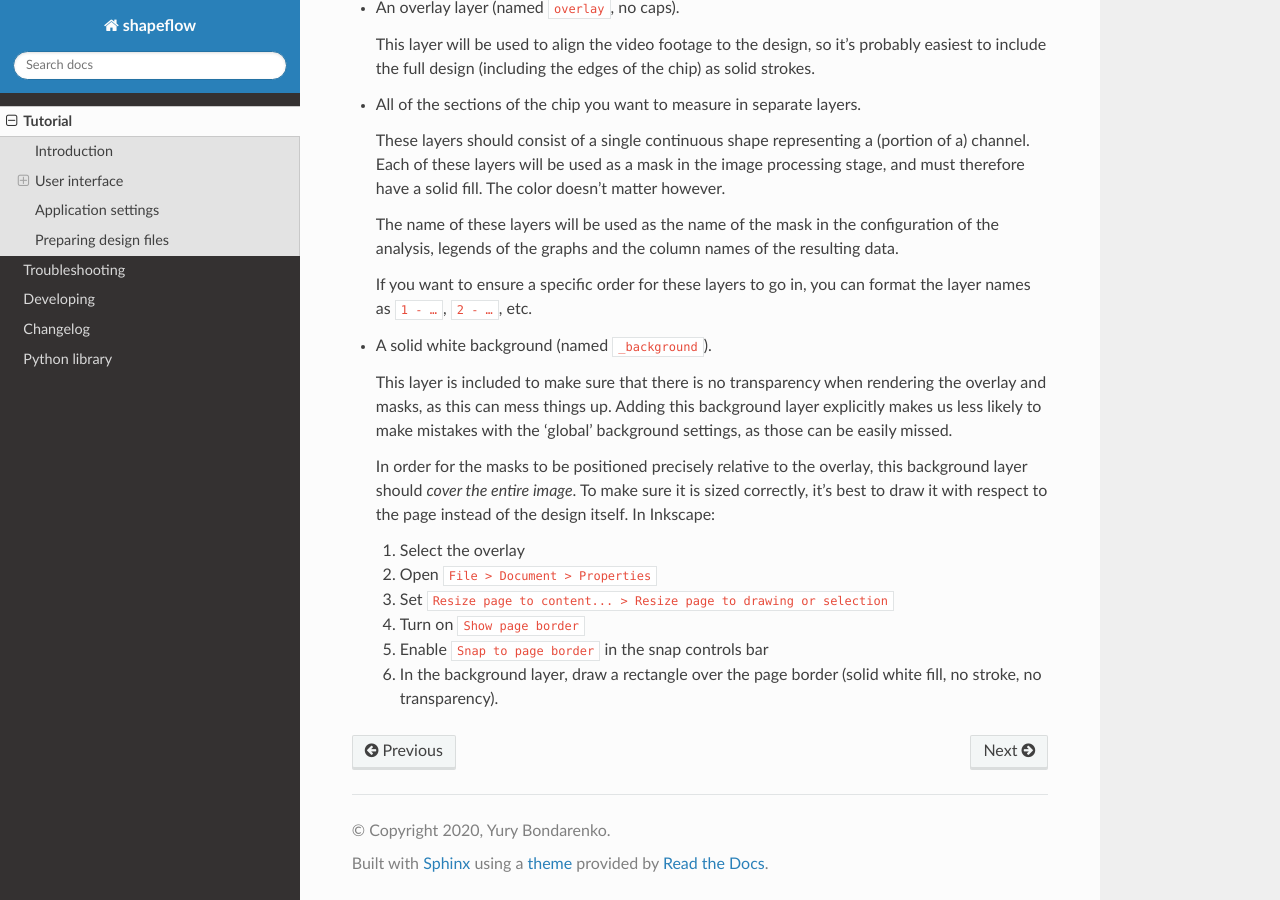
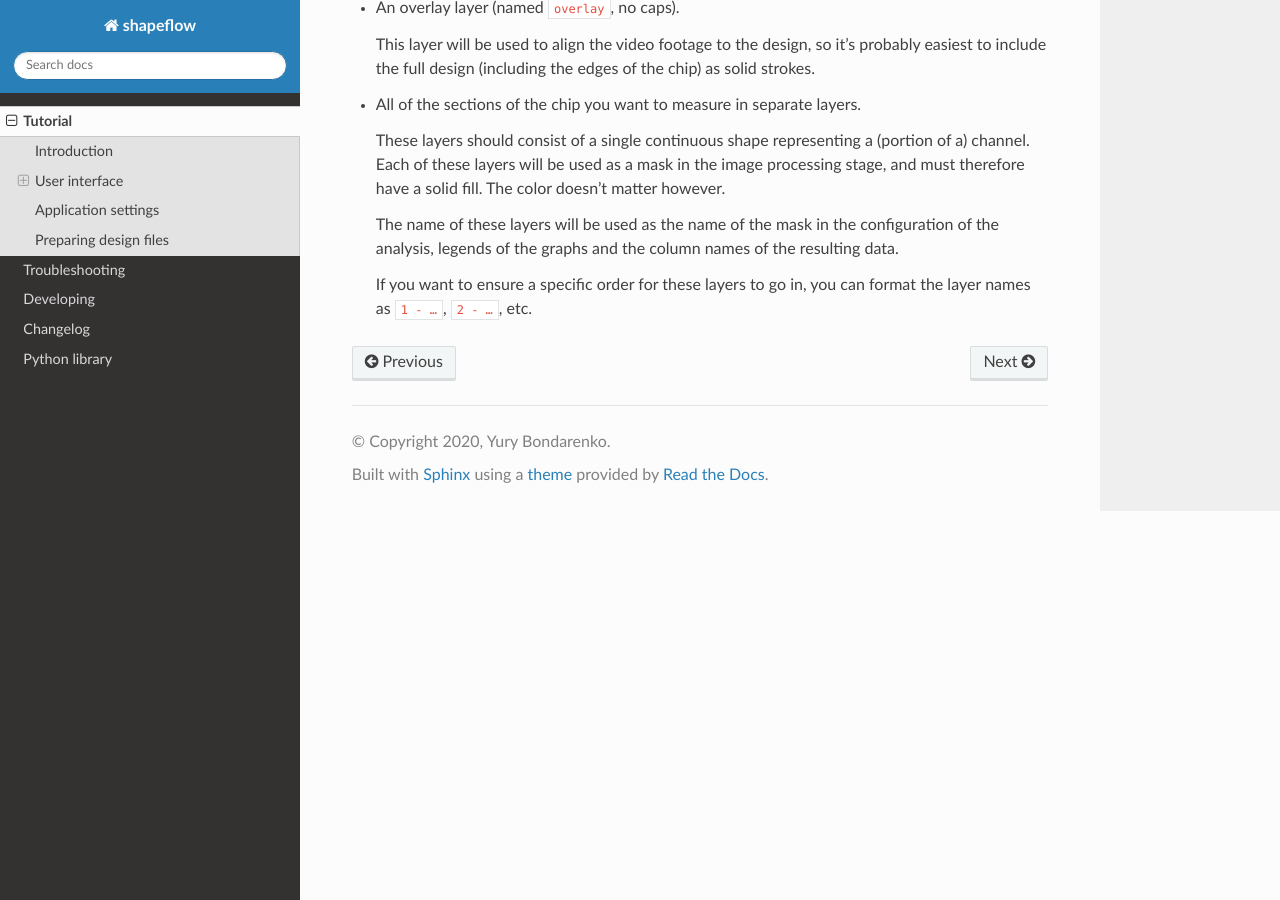
Before and after one commit to ybnd/shapeflow, a Sphinx documentation site: the page built from docs/source/tutorial.rst, in a window 1280 px wide and 900 px high, scrolled down 8960 px. Built offline with Sphinx 7.4.7 and the Read the Docs theme 2.0.0, drawn with Linux system fonts in a browser that asks for light colours.

Commit message:
Update documentation

```diff
--- a/docs/source/tutorial.rst
+++ b/docs/source/tutorial.rst
@@ -328,36 +328,3 @@ The design file should be an **.svg file** containing:
 
   If you want to ensure a specific order for these layers to go in, you can
   format the layer names as ``1 - …``\ , ``2 - …``\ , etc.
-
-*
-  A solid white background (named ``_background``\ ).
-
-  This layer is included to make sure that there is no transparency when
-  rendering the overlay and masks, as this can mess things up. Adding this
-  background layer explicitly makes us less likely to make mistakes with the
-  ‘global’ background settings, as those can be easily missed.
-
-  In order for the masks to be positioned precisely relative to the overlay,
-  this background layer should *cover the entire image*. To make sure it is
-  sized correctly, it’s best to draw it with respect to the page instead of
-  the design itself. In Inkscape:
-
-
-  #.
-     Select the overlay
-
-  #.
-     Open ``File > Document > Properties``
-
-  #.
-     Set ``Resize page to content... > Resize page to drawing or selection``
-
-  #.
-     Turn on ``Show page border``
-
-  #.
-     Enable ``Snap to page border`` in the snap controls bar
-
-  #.
-    In the background layer, draw a rectangle over the page border
-    (solid white fill, no stroke, no transparency).
```
Also changed, not shown: docs/source/python-library.rst (+7 -0 lines), 1 other file.
